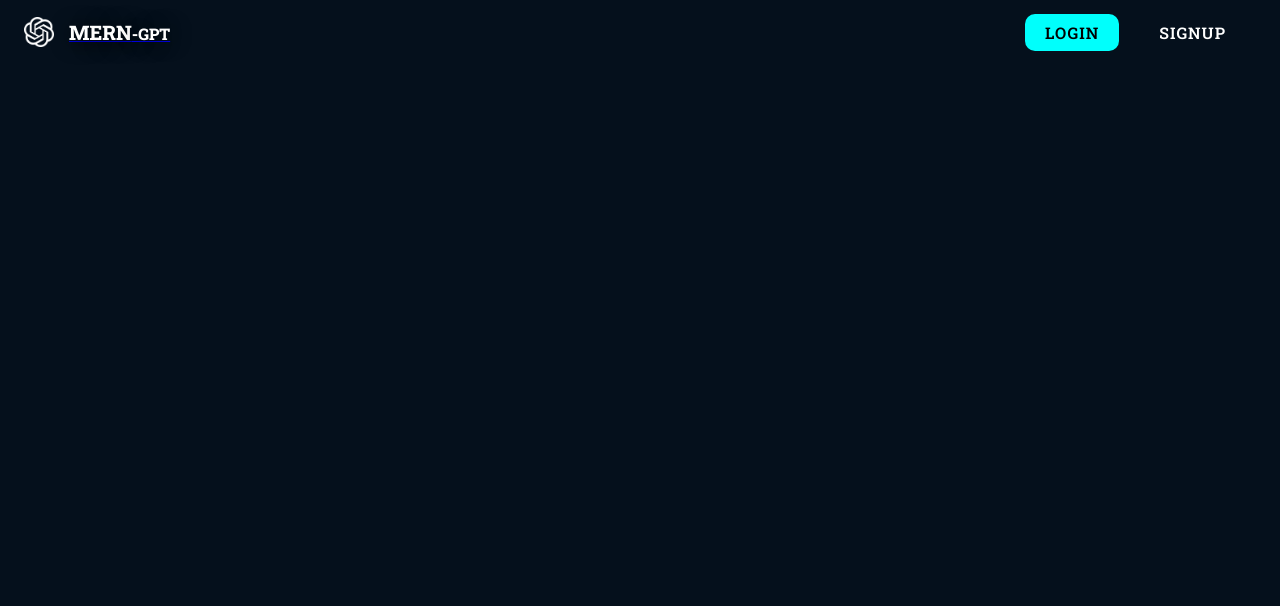
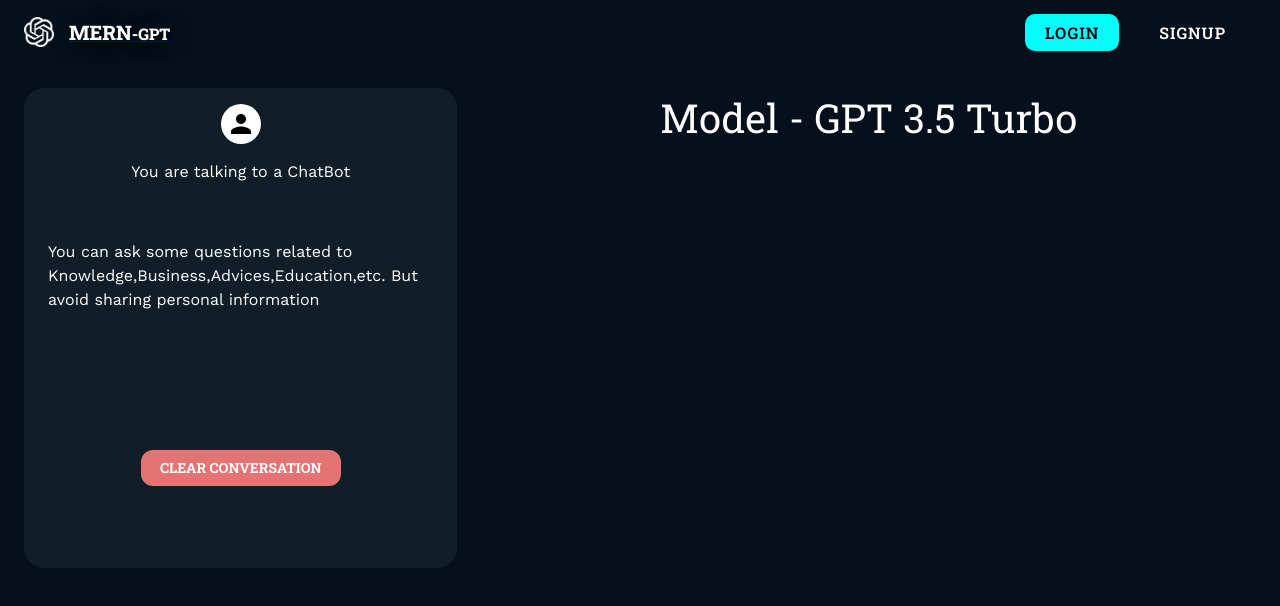
Before and after one commit to bansalpratham/AI-ChatBot, a React (Vite) app in the folder frontend/: page /chat in a window 1280 px wide. Shown: the top 606 px of the page. Built offline with nearby package versions, Linux system fonts and the light colour scheme; no server answers.

Commit message:
feat: refactor user controllers and enhance error handling; improve AuthContext and API communication

```diff
--- a/frontend/src/context/AuthContext.tsx
+++ b/frontend/src/context/AuthContext.tsx
@@ -1,5 +1,15 @@
-import { createContext, useContext, useEffect, useState, type ReactNode } from "react";
-import { checkAuthStatus, loginUser } from "../helpers/api-communicator";
+import {
+  createContext,
+  useContext,
+  useEffect,
+  useState,
+  type ReactNode
+} from "react";
+
+import {
+  checkAuthStatus,
+  loginUser
+} from "../helpers/api-communicator";
 
 type User = {
   name: string;
@@ -7,39 +17,73 @@
 };
 
 type UserAuth = {
-    isLoggedIn : boolean;
+  isLoggedIn: boolean;
   user: User | null;
-    login:(email:string,password: string)=>Promise<void>;
-    signup:(name:string,email: string,password: string)=>Promise<void>;
-    logout: ()=> Promise<void>;
+  login: (email: string, password: string) => Promise<void>;
+  signup: (
+    name: string,
+    email: string,
+    password: string
+  ) => Promise<void>;
+  logout: () => Promise<void>;
 };
 
 const AuthContext = createContext<UserAuth | null>(null);
 
-export const AuthProvider = ({ children }:{children:ReactNode}) => {
-        const [user,setUser] = useState<User | null>(null);
-        const [isLoggedIn,setIsLoggedIn] = useState(false);
+export const AuthProvider = ({
+  children
+}: {
+  children: ReactNode;
+}) => {
+  const [user, setUser] = useState<User | null>(null);
+  const [isLoggedIn, setIsLoggedIn] = useState(false);
 
-        useEffect(()=>{
+  useEffect(() => {
+    async function checkStatus() {
+      try {
+        const data = await checkAuthStatus();
 
-            async function checkStatus(params:type) {
-                const data = await checkAuthStatus();
         if (data) {
-                setUser({email:data.email,name:data.name});
+          setUser({
+            email: data.email,
+            name: data.name
+          });
+
           setIsLoggedIn(true);
+        }
+      } catch (error) {
+        console.log("Auth status check failed:", error);
+        setUser(null);
+        setIsLoggedIn(false);
       }
     }
 
-        },[])
-        const login = async (email: string,password: string) => {
-            const data = await loginUser(email,password);
+    checkStatus();
+  }, []);
+
+  const login = async (
+    email: string,
+    password: string
+  ) => {
+    const data = await loginUser(email, password);
+
     if (data) {
-                setUser({email:data.email,name:data.name});
+      setUser({
+        email: data.email,
+        name: data.name
+      });
+
       setIsLoggedIn(true);
     }
   };
-        const signup = async (name: string , email: string , password: string) => {};
-        const logout = async ()=> {};
+
+  const signup = async (
+    name: string,
+    email: string,
+    password: string
+  ) => {};
+
+  const logout = async () => {};
 
   const value = {
     user,
@@ -48,7 +92,12 @@
     logout,
     signup,
   };
-     return <AuthContext.Provider value={value} >{children}</AuthContext.Provider>
-}
+
+  return (
+    <AuthContext.Provider value={value}>
+      {children}
+    </AuthContext.Provider>
+  );
+};
 
 export const useAuth = () => useContext(AuthContext);
--- a/frontend/src/helpers/api-communicator.ts
+++ b/frontend/src/helpers/api-communicator.ts
@@ -1,21 +1,36 @@
 import axios from "axios"
 
-export const loginUser = async (email:string , password: string)=>{
-    const res = await axios.post("/user/login" , {email,password});
-    if (res.status!=200)
-    {
+export const loginUser = async (email: string, password: string) => {
+
+    const res = await axios.post(
+        "/user/login",
+        { email, password },
+        {
+            withCredentials: true
+        }
+    );
+
+    if (res.status != 200) {
         throw new Error("Unable to login");
     }
+
     const data = await res.data;
     return data;
 }
 
-export const checkAuthStatus = async ()=>{
-    const res = await axios.get("/user/auth-status");
-    if (res.status!=200)
-    {
+export const checkAuthStatus = async () => {
+
+    const res = await axios.get(
+        "/user/auth-status",
+        {
+            withCredentials: true
+        }
+    );
+
+    if (res.status != 200) {
         throw new Error("Unable to authenticate");
     }
+
     const data = await res.data;
     return data;
 }
--- a/frontend/src/pages/Chat.tsx
+++ b/frontend/src/pages/Chat.tsx
@@ -1,10 +1,61 @@
-import React from 'react'
+import { Avatar, Box, Typography,Button } from '@mui/material'
+import { red } from '@mui/material/colors'
+import { useAuth } from '../context/AuthContext'
 
-function Chat() {
+const Chat = () => {
+  const auth = useAuth();
+
   return (
-    <div>
-
-    </div>
+    <Box
+      sx={{
+        display: "flex",
+        flex: 1,
+        width: "100%",
+        height: "100%",
+        mt: 3,
+        gap: 3,
+      }}
+    >
+      <Box sx={{ display: { md: "flex", xs: "none", sm: "none" },flex:0.2,flexDirection:'column' }}>
+        <Box
+          sx={{
+            display: "flex",
+            width: "100%",
+            height: "60vh",
+            bgcolor: "rgb(17,29,39)",
+            borderRadius: 5,
+            flexDirection: "column",
+            mx: 3,
+          }}
+        >
+          <Avatar
+            sx={{
+              mx: "auto",
+              my: 2,
+              bgcolor: "white",
+              color: "black",
+              fontWeight: 700,
+            }}
+          >
+            {auth?.user?.name
+              ?.split(" ")
+              .map((word) => word[0])
+              .join("")
+              .toUpperCase()}
+          </Avatar>
+          <Typography sx={{mx:"auto",fontFamily:"work sans"}} >You are talking to a ChatBot</Typography>
+        <Typography sx={{mx:"auto",fontFamily:"work sans",my:4,p:3}} >You can ask some questions related to Knowledge,Business,Advices,Education,etc. But avoid sharing personal information</Typography>
+      <Button sx={{width:"200px",my:"auto",color:'white',fontWeight:"700",borderRadius:3,mx:"auto",bgcolor:red[300],":hover":{bgcolor:red.A400}}} >
+              Clear Conversation
+      </Button>
+        </Box>
+      </Box>
+      <Box sx={{display:"flex",flex:{md:0.8,xs:1,sm:1},width:'100%'}}>
+              <Typography sx={{fontSize:"40px",color:"white",mb:2,mx:"auto"}}>
+                  Model - GPT 3.5 Turbo
+              </Typography>
+      </Box>
+    </Box>
   )
 }
 
```
Also changed, not shown: 1 other file (tests, documents, lock files or other folders). Lines whose indentation alone changed are shown as unchanged.
